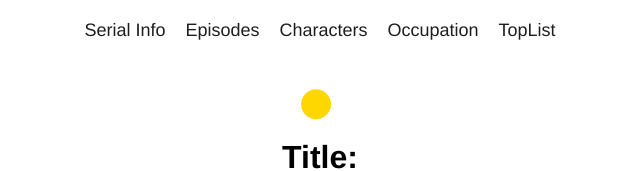
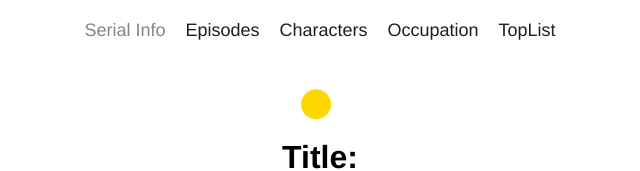
Before and after one commit to MMaakkss/Breaking-Bad, a Vue app: page /info in a window 1280 px wide. Shown: the top 171 px of the page, without its empty margins (320-960 px from the left). Built offline with nearby package versions, Linux system fonts and the light colour scheme; no server answers.

Commit message:
added active class to nav

```diff
--- a/src/components/MainPage.vue
+++ b/src/components/MainPage.vue
@@ -91,4 +91,8 @@ export default {
 .menu__link:hover {
 	color: #858585;
 }
+
+.router-link-active {
+	color: #858585;
+}
 </style>
```
